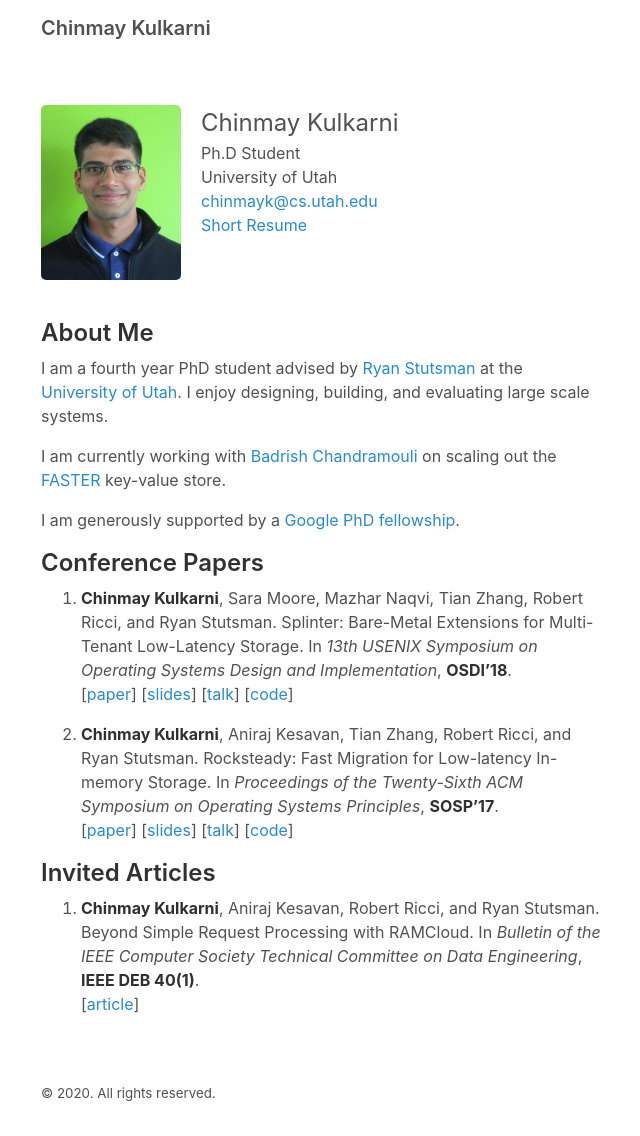
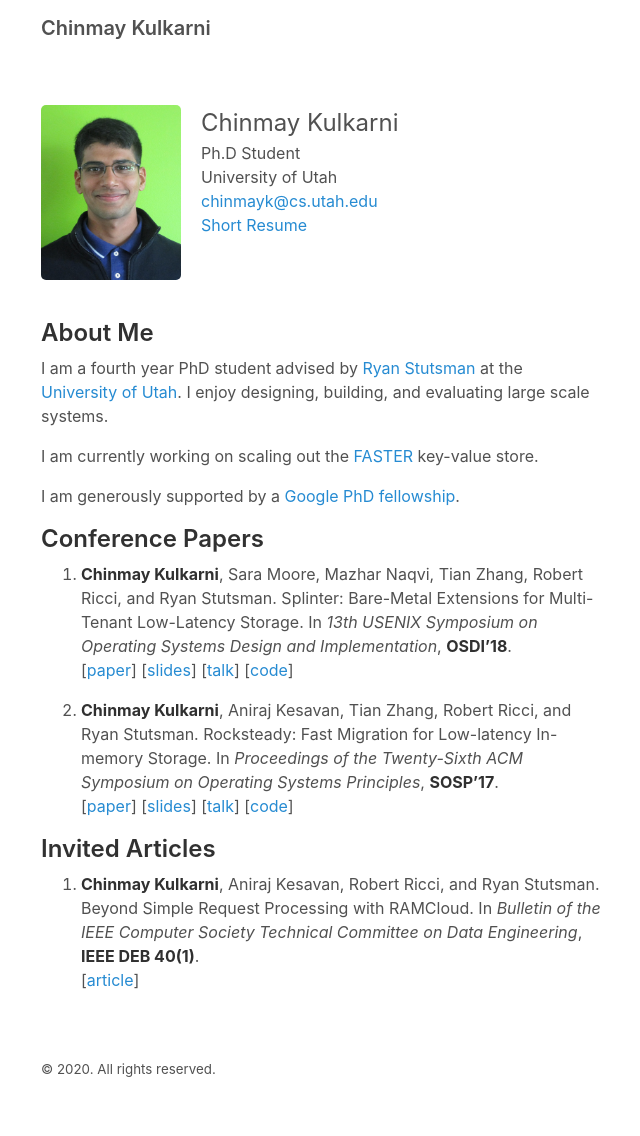
Before and after one commit to chinkulkarni/chinkulkarni.github.io, a Jekyll site: the page built from index.md, in a window 1280 px wide. Shown: the whole page, without its empty margins (319-959 px from the left). Built offline with Jekyll 4.4.1, drawn with Linux system fonts in a browser that asks for light colours; after the commit the page ends 1112 px from its top, so only the background shows below that.

Commit message:
Trim content

```diff
--- a/index.md
+++ b/index.md
@@ -21,8 +21,7 @@ I am a fourth year PhD student advised by [Ryan Stutsman](http://rstutsman.githu
 at the [University of Utah](http://www.cs.utah.edu/). I enjoy designing,
 building, and evaluating large scale systems.
 
-I am currently working with [Badrish Chandramouli](http://badrish.net/) on
-scaling out the [FASTER](https://microsoft.github.io/FASTER/) key-value store.
+I am currently working on scaling out the [FASTER](https://microsoft.github.io/FASTER/) key-value store.
 
 I am generously supported by a [Google PhD fellowship](
 https://ai.googleblog.com/2019/09/announcement-of-2019-fellowship.html).
```
